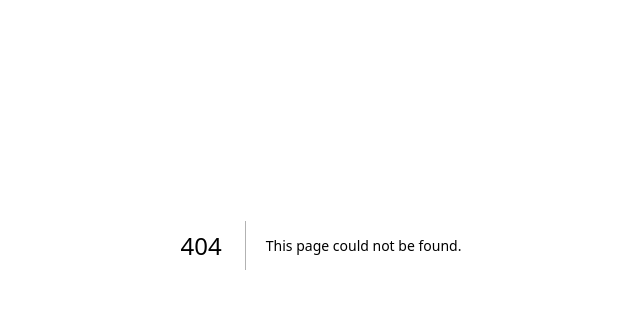
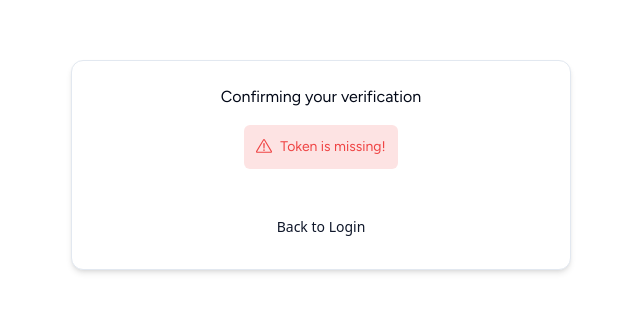
Before and after one commit to philipboen/secure-auth, a Next.js app: page /auth/verify-email in a window 1280 px wide. Before the commit this address had no page. Shown: the part 155-466 px from the top of the page, without its empty margins (319-959 px from the left). Built offline with nearby package versions, Linux system fonts and the light colour scheme; a web font is replaced by a local one.

Commit message:
implement email verification

```diff
--- /dev/null
+++ b/app/auth/verify-email/page.tsx
@@ -0,0 +1,7 @@
+import { VerificationForm } from "@/components/auth/verification-form";
+
+export default function Page() {
+    return (
+        <VerificationForm />
+    )
+}
--- /dev/null
+++ b/components/auth/verification-form.tsx
@@ -0,0 +1,60 @@
+"use client";
+
+import { useCallback, useEffect, useState } from "react";
+import Link from "next/link";
+import { BeatLoader } from "react-spinners";
+import { useSearchParams } from "next/navigation";
+
+import { Card, CardContent, CardFooter } from "@/components/ui/card";
+import { Button } from "@/components/ui/button";
+import { verification } from "@/lib/actions/verification";
+import { FormError } from "@/components/form-error";
+import { FormSuccess } from "@/components/form-success";
+
+export const VerificationForm = () => {
+  const [error, setError] = useState<string | undefined>();
+  const [success, setSuccess] = useState<string | undefined>();
+  const searchParams = useSearchParams();
+
+  const token = searchParams.get("token");
+
+  const handleSubmit = useCallback(() => {
+    if (!token) {
+      setError("Token is missing!");
+      return;
+    }
+
+    verification(token)
+      .then((data) => {
+        setSuccess(data.success);
+        setError(data.error);
+      })
+      .catch(() => {
+        setError("Something went wrong!");
+      });
+  }, [token]);
+
+  useEffect(() => {
+    handleSubmit();
+  }, [handleSubmit]);
+
+  return (
+    <div className="flex h-[70vh] items-center justify-center">
+      <Card className="w-full max-w-[500px] px-4 shadow-md max-sm:rounded-none max-sm:border-none max-sm:shadow-none">
+        <CardContent className="mt-6">
+          <p className="h2-bold text-center">Confirming your verification</p>
+          <div className="my-4 flex w-full items-center justify-center">
+            {!success && !error && <BeatLoader />}
+            <FormError message={error} />
+            <FormSuccess message={success} />
+          </div>
+        </CardContent>
+        <CardFooter className="flex items-center justify-center">
+          <Button variant="link" className="px-2" asChild>
+            <Link href="/auth/login">Back to Login</Link>
+          </Button>
+        </CardFooter>
+      </Card>
+    </div>
+  );
+};
--- /dev/null
+++ b/lib/actions/verification.ts
@@ -0,0 +1,39 @@
+"use server"
+
+import { db } from "@/lib/db";
+import { getUserByEmail } from "@/lib/actions/user";
+import { getVerificationTokenByToken } from "@/lib/actions/verification-token";
+
+export const verification = async (token: string) => {
+    const existingToken = await getVerificationTokenByToken(token);
+
+    if (!existingToken) {
+        return { error: "Token does not exist!" }
+    }
+
+    const hasExpired = new Date(existingToken.expires) < new Date();
+
+    if (hasExpired) {
+        return { error: "Token has expired!" }
+    }
+
+    const existingUser = await getUserByEmail(existingToken.email);
+
+    if (!existingUser) {
+        return { error: "User does not exist!" }
+    }
+
+    await db.user.update({
+        where: { id: existingUser.id },
+        data: {
+            emailVerified: new Date(),
+            email: existingToken.email
+        }
+    });
+
+    await db.verificationToken.delete({
+        where: { id: existingToken.id }
+    });
+
+    return { success: "Email has been verified!" }
+}
--- a/package.json
+++ b/package.json
@@ -29,6 +29,7 @@
     "react-dom": "^18",
     "react-hook-form": "^7.50.1",
     "react-icons": "^5.0.1",
+    "react-spinners": "^0.13.8",
     "resend": "^3.2.0",
     "tailwind-merge": "^2.2.1",
     "uuid": "^9.0.1",
--- a/routes.ts
+++ b/routes.ts
@@ -5,7 +5,8 @@
  */
 
 export const publicRoutes = [
-    "/"
+    "/",
+    "/auth/verify-email",
 ]
 
 /**
```
Also changed, not shown: 1 other file (tests, documents, lock files or other folders).
